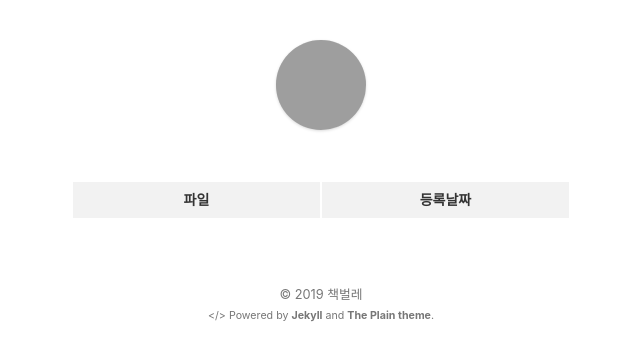
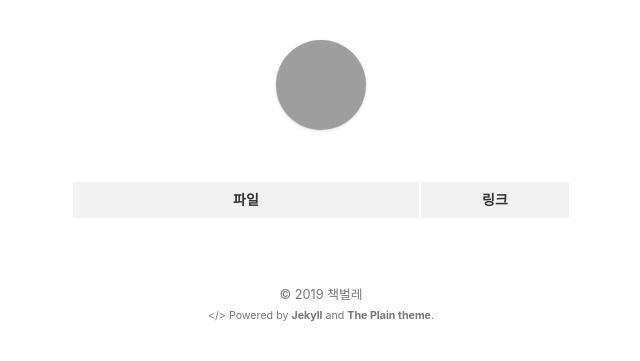
Before and after one commit to stevenoh0908/stevenoh0908.github.io, a Jekyll site: the page built from database.html, in a window 1280 px wide. Shown: the top 361 px of the page, without its empty margins (319-959 px from the left). Built offline with Jekyll 4.4.1, drawn with Linux system fonts in a browser that asks for light colours; grey boxes are pictures that could not be loaded.

Commit message:
Update database.html

```diff
--- a/database.html
+++ b/database.html
@@ -7,8 +7,8 @@
   <table>
       <thead>
          <tr>
-           <th><center>파일</center></th>
-           <th><center>등록날짜</center></th>
+           <th width="70%"><center>파일</center></th>
+           <th width="30%"><center>링크</center></th>
          </tr>
       </thead>
 
@@ -16,8 +16,8 @@
         {% assign files = site.static_files | where: "file", true %}
         {% for myfile in files %}
           <tr>
-            <td><a href="{{ myfile.path }}" download>{{ myfile.name }}</a></td>
-            <td>{{ myfile.modified_time }}</td>
+            <td>{{ myfile.name }}</td>
+            <td><center><span style="border: 1px solid #3CB371; background-color: #3CB371; color: white; padding: 2px; border-radius: 5px; margin: 5px auto;"><a href="{{ myfile.path }}" download>다운로드</a></span></center></td>
           </tr>
         {% endfor %}
     </tbody>
```
